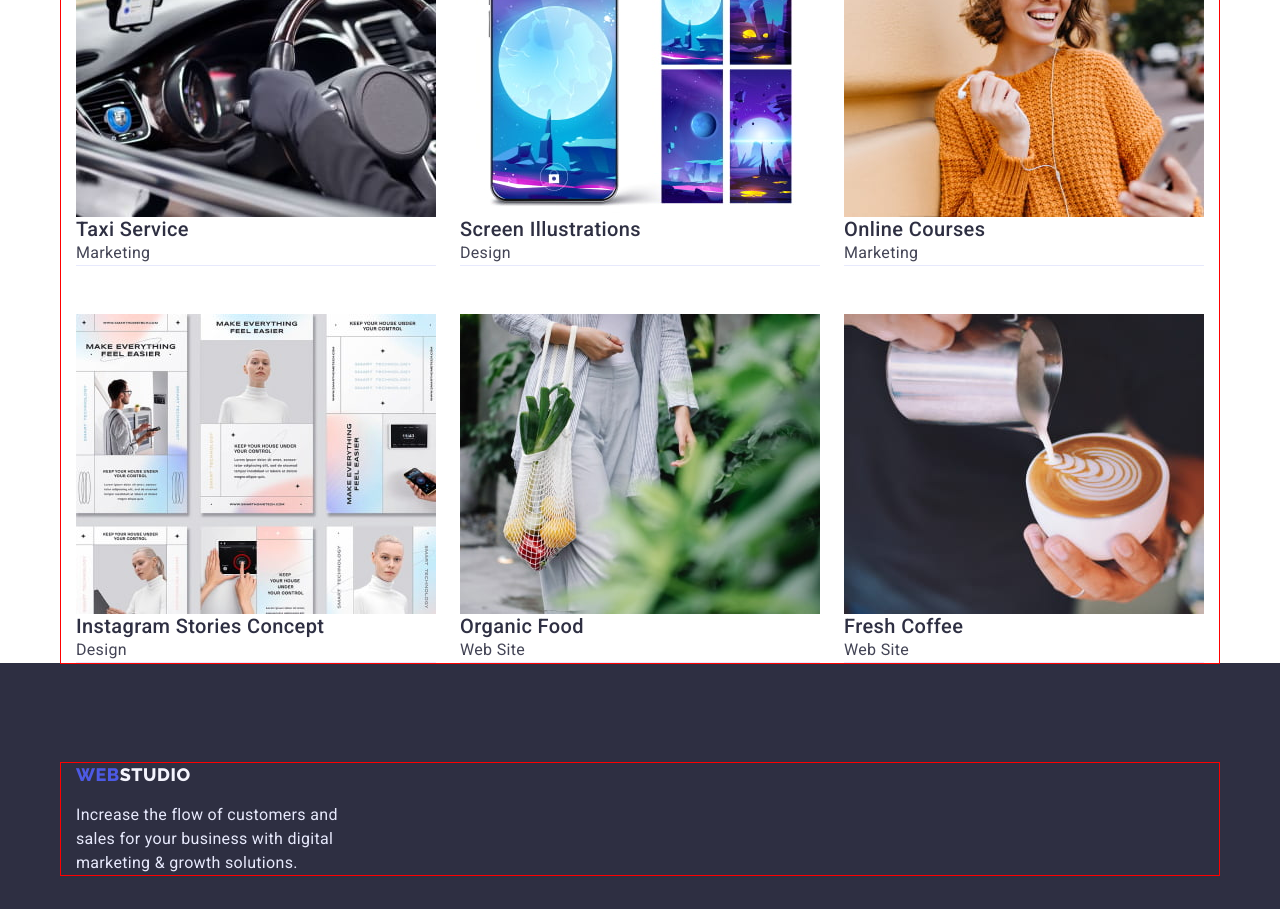
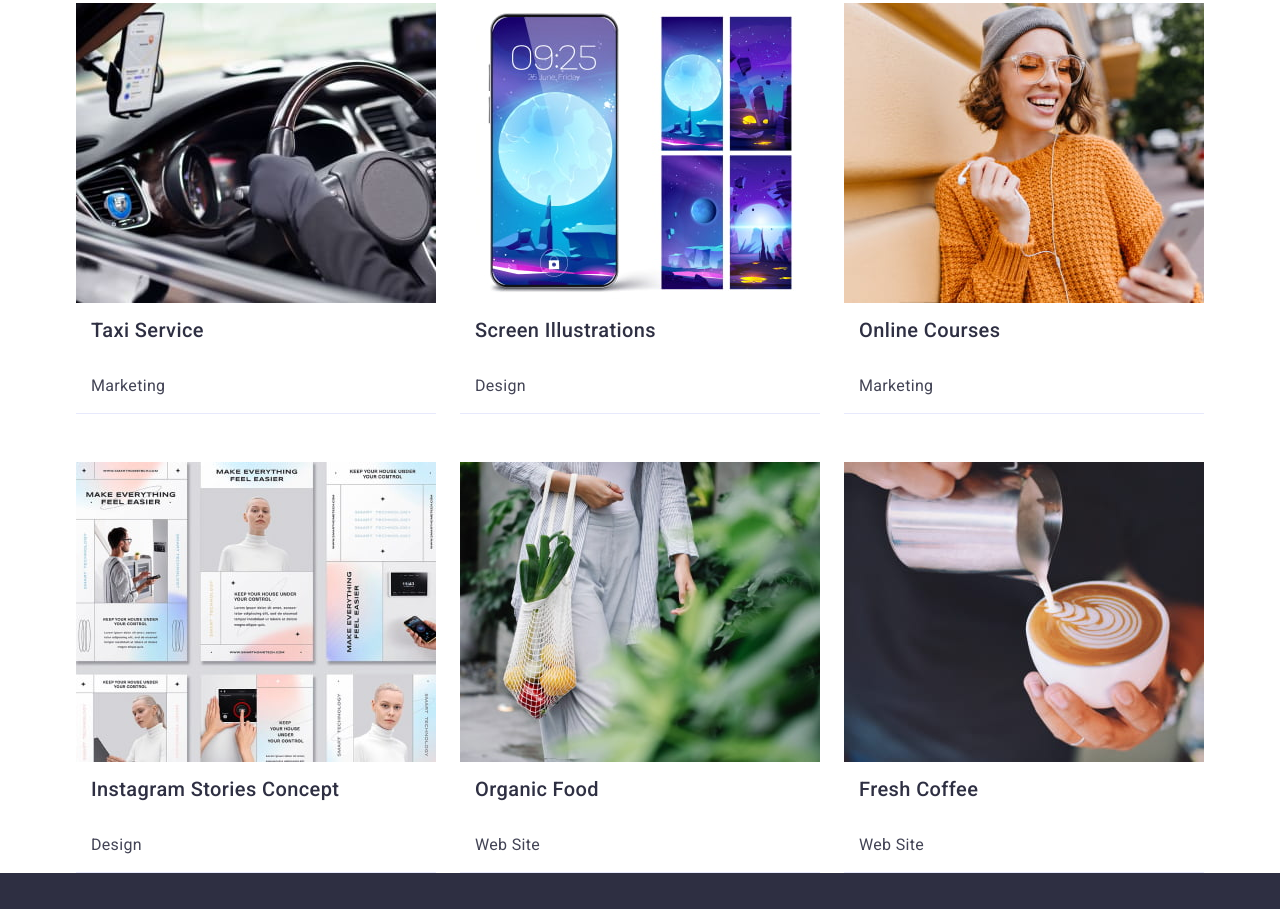
Before and after one commit to SerhiiShapovalov/goit-markup-hw-03, a plain HTML site: page portfolio.html in a window 1280 px wide. Shown: the part 771-1680 px from the top of the page. Drawn offline with nearby package versions, Linux system fonts and the light colour scheme.

Commit message:
finished HW2

```diff
--- a/css/styles.css
+++ b/css/styles.css
@@ -44,7 +44,6 @@ body {
   width: 1158px;
   padding-left: 15px;
   padding-right: 15px;
-  outline: 1px solid red;
   margin: 0 auto;
 }
 
@@ -234,7 +233,7 @@ body {
   display: flex;
   justify-content: center;
   padding-bottom: 32px;
-  }
+}
 
 .portfolio .portfolio-title {
   display: none;
@@ -255,21 +254,6 @@ body {
   padding-top: 96px;
   margin-bottom: 72px;
   gap: var(--first-gap);
-}
-
-.portfolio-list {
-  display: flex;
-  flex-wrap: wrap;
-  flex-basis: calc (100% / 4 - 20px);
-  margin-top: -48px;
-  margin-left: -24px;
-}
-
-.portfolio-item {
-  border-bottom: 1px solid #e7e9fc;
-  flex-basis: calc (100%/4-20px);
-  margin-top: 48px;
-  margin-left: 24px;
 }
 
 .team {
@@ -343,3 +327,35 @@ body {
     0px 2px 2px rgba(0, 0, 0, 0.12);
   border-radius: 4px;
 }
+
+/* CARD SET */
+.portfolio-list {
+  padding: 0;
+  margin: 0;
+  list-style: none;
+
+  display: flex;
+  flex-wrap: wrap;
+  margin-left: calc(-1 * var(--first-gap));
+  margin-top: calc(-1 * var(--first-gap));
+}
+
+.portfolio-item {
+  border-bottom: 1px solid #e7e9fc;
+  flex-basis: calc (100%/3-var(--first-gap));
+  margin-top: 48px;
+  margin-left: 24px;
+}
+
+/* CARD */
+.card {
+  overflow: hidden;
+}
+
+.card-content {
+  padding: 15px;
+}
+
+.portfolio-item-subtitle {
+  margin-top: 32px;
+}
--- a/portfolio.html
+++ b/portfolio.html
@@ -53,9 +53,6 @@
         <div class="container">
           <h1 class="portfolio-title">Webstudia's portfolio</h1>
           <ul class="portfolio-fiter-list list">
-
-
-
             <li class="portfolio-fiter-item">
               <button type="button" class="portfolio-btn btn">All</button>
             </li>
@@ -72,98 +69,173 @@
               <button type="button" class="portfolio-btn btn">Marketing</button>
             </li>
           </ul>
+
           <ul class="portfolio-list list">
+            <!-- 1 -->
             <li class="portfolio-item">
+              <article class="card">
+                <div class="card-thumb">
                   <img
                     src="./images/banking-app-interface-concept.jpg"
                     alt="banking app interface concept"
                     width="360"
                     height="300"
                   />
+                </div>
+
+                <div class="card-content">
                   <h2 class="portfolio-item-title">
                     Banking App Interface Concept
                   </h2>
                   <p class="portfolio-item-subtitle">App</p>
+                </div>
+              </article>
             </li>
+            <!-- 2 -->
             <li class="portfolio-item">
+              <article class="card">
+                <div class="card-thumb">
                   <img
                     src="./images/cashless-payment.jpg"
                     alt="cashless payment"
                     width="360"
                     height="300"
                   />
+                </div>
+
+                <div class="card-content">
                   <h2 class="portfolio-item-title">Cashless Payment</h2>
                   <p class="portfolio-item-subtitle">Marketing</p>
+                </div>
+              </article>
             </li>
+            <!-- 3 -->
             <li class="portfolio-item">
+              <article class="card">
+                <div class="card-thumb">
                   <img
                     src="./images/meditaion-app.jpg"
                     alt="meditaion app"
                     width="360"
                     height="300"
                   />
+                </div>
+
+                <div class="card-content">
                   <h2 class="portfolio-item-title">Meditaion App</h2>
                   <p class="portfolio-item-subtitle">App</p>
+                </div>
+              </article>
             </li>
+            <!-- 4 -->
             <li class="portfolio-item">
+              <article class="card">
+                <div class="card-thumb">
                   <img
                     src="./images/taxi-service.jpg"
                     alt="taxi service"
                     width="360"
                     height="300"
                   />
+                </div>
+
+                <div class="card-content">
                   <h2 class="portfolio-item-title">Taxi Service</h2>
                   <p class="portfolio-item-subtitle">Marketing</p>
+                </div>
+              </article>
             </li>
+            <!-- 5 -->
             <li class="portfolio-item">
+              <article class="card">
+                <div class="card-thumb">
                   <img
                     src="./images/screen-illustrations.jpg"
                     alt="screen illustrations"
                     width="360"
                     height="300"
                   />
+                </div>
+
+                <div class="card-content">
                   <h2 class="portfolio-item-title">Screen Illustrations</h2>
                   <p class="portfolio-item-subtitle">Design</p>
+                </div>
+              </article>
             </li>
+            <!-- 6 -->
             <li class="portfolio-item">
+              <article class="card">
+                <div class="card-thumb">
                   <img
                     src="./images/online-courses.jpg"
                     alt="online courses"
                     width="360"
                     height="300"
                   />
+                </div>
+
+                <div class="card-content">
                   <h2 class="portfolio-item-title">Online Courses</h2>
                   <p class="portfolio-item-subtitle">Marketing</p>
+                </div>
+              </article>
             </li>
+            <!-- 7 -->
             <li class="portfolio-item">
+              <article class="card">
+                <div class="card-thumb">
                   <img
                     src="./images/instagram-stories-concept.jpg"
                     alt="instagram stories concept"
                     width="360"
                     height="300"
                   />
-              <h2 class="portfolio-item-title">Instagram Stories Concept</h2>
+                </div>
+
+                <div class="card-content">
+                  <h2 class="portfolio-item-title">
+                    Instagram Stories Concept
+                  </h2>
                   <p class="portfolio-item-subtitle">Design</p>
+                </div>
+              </article>
             </li>
+            <!-- 8 -->
             <li class="portfolio-item">
+              <article class="card">
+                <div class="card-thumb">
                   <img
                     src="./images/organic-food.jpg"
                     alt="organic food"
                     width="360"
                     height="300"
                   />
+                </div>
+
+                <div class="card-content">
                   <h2 class="portfolio-item-title">Organic Food</h2>
                   <p class="portfolio-item-subtitle">Web Site</p>
+                </div>
+              </article>
             </li>
+            <!-- 9 -->
             <li class="portfolio-item">
+              <article class="card">
+                <div class="card-thumb">
                   <img
                     src="./images/fresh-coffee.jpg"
                     alt="fresh coffee"
                     width="360"
                     height="300"
                   />
+                </div>
+
+                <div class="card-content">
                   <h2 class="portfolio-item-title">Fresh Coffee</h2>
                   <p class="portfolio-item-subtitle">Web Site</p>
+                </div>
+              </article>
             </li>
           </ul>
         </div>
```
Lines whose indentation alone changed are shown as unchanged.
